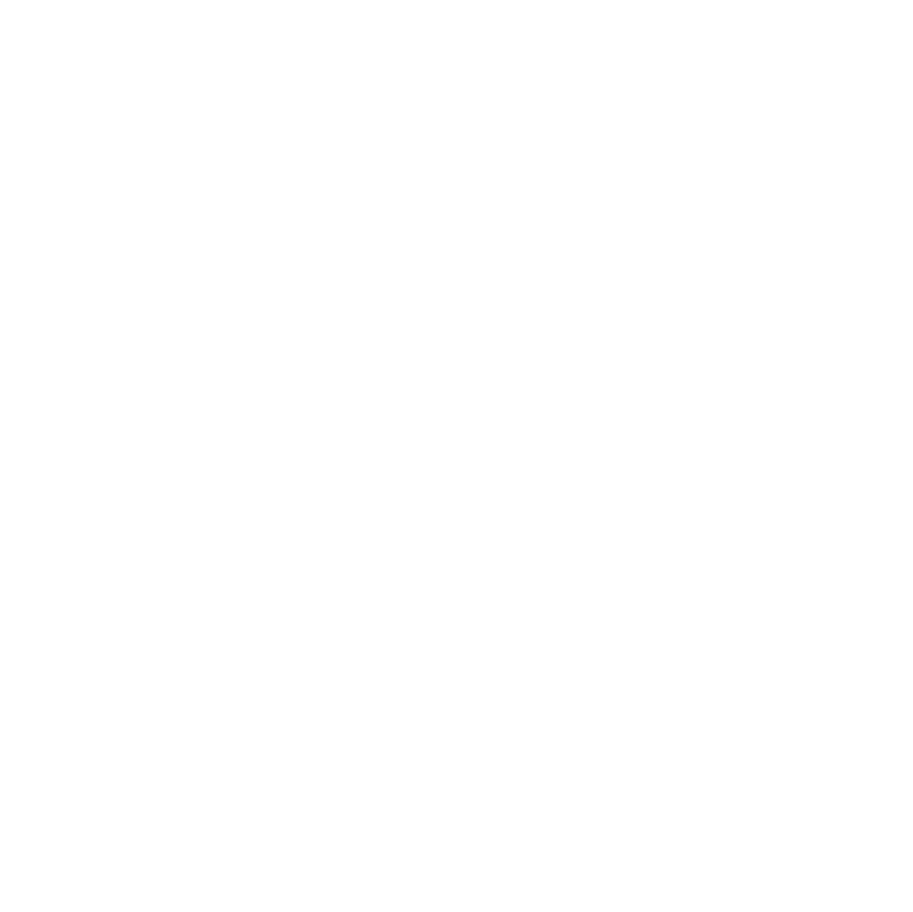
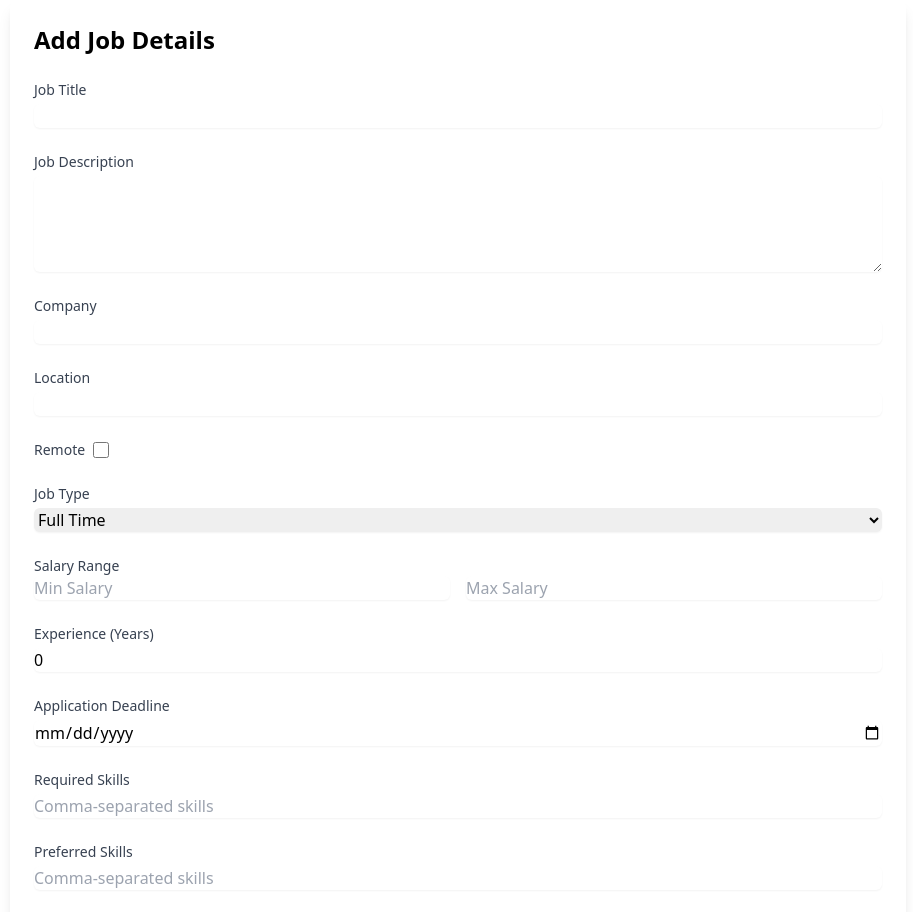
Before and after one commit to srgmnagar/That-s-What-They-Coded, a React (Vite) app in the folder Frontend/HireUp/: page /recruiter/addjob in a window 1280 px wide. Before the commit this address had no page. Shown: the top 912 px of the page, without its empty margins (182-1095 px from the left). Before the commit the page ends 800 px from the top, so only its background shows below. Built offline with nearby package versions, Linux system fonts and the light colour scheme.

Commit message:
Update job opportunity detail view and add route for adding job details

```diff
--- a/Frontend/HireUp/src/App.jsx
+++ b/Frontend/HireUp/src/App.jsx
@@ -10,6 +10,7 @@
 import ResumeUpload from './Pages/Candidate/ResumeUpload';
 import Profile from './Pages/Candidate/Profile';
 import CompanyProfile from './Pages/Recruiter/CompanyProfile';
+import AddJobDeets from './Pages/Recruiter/AddJobDeets';
 
 function App() {
   return (
@@ -26,6 +27,7 @@
             <Route path="/candidate/resumeupload" element={<ResumeUpload />} />
             <Route path="/candidate/profile" element={<Profile />} />
             <Route path="/recruiter/profile" element={<CompanyProfile />} />
+            <Route path="/recruiter/addjob" element={<AddJobDeets />} />
           </Routes>
 
       </AuthProvider>
--- /dev/null
+++ b/Frontend/HireUp/src/Pages/Recruiter/AddJobDeets.jsx
@@ -0,0 +1,184 @@
+//
+import React, { useState } from 'react';
+import { PenSquare, Briefcase, MapPin, DollarSign, Calendar, Search } from 'lucide-react';
+import { useNavigate } from 'react-router-dom';
+
+function AddJobDeets() {
+  const [jobDetails, setJobDetails] = useState({
+    title: "",
+    description: "",
+    company: "",
+    location: "",
+    remote: false,
+    job_type: "",
+    salary_min: "",
+    salary_max: "",
+    required_skills: "",
+    preferred_skills: "",
+    experience_years: 0,
+    categories: [],
+    application_deadline: "",
+  });
+
+  const navigate = useNavigate()
+  const api_link = "http://127.0.0.1:8000/";
+
+  const handleSubmit = async (e) => {
+    e.preventDefault();
+    const requiredSkillsArray = jobDetails.required_skills.split(',').map(skill => skill.trim());
+    const preferredSkillsArray = jobDetails.preferred_skills.split(',').map(skill => skill.trim());
+
+    try {
+      const response = await fetch(api_link + "base/job_opportunity_detail/", {
+        method: "PUT",
+        headers: {
+          "Content-Type": "application/json",
+          "Authorization": `Bearer ${JSON.parse(localStorage.getItem("authTokens")).access}`,
+        },
+        body: JSON.stringify({
+          ...jobDetails,
+          required_skills: requiredSkillsArray,
+          preferred_skills: preferredSkillsArray,
+        }),
+      });
+      if (response.ok) {
+        navigate("/recruiter/dashboard");
+      }
+    } catch (error) {
+      console.error("Error adding job details:", error);
+    }
+  };
+
+  return (
+    <div className="max-w-4xl mx-auto p-6 bg-white rounded-lg shadow-lg">
+      <h2 className="text-2xl font-bold mb-6">Add Job Details</h2>
+      <form onSubmit={handleSubmit} className="space-y-6">
+        <div>
+          <label className="block text-sm font-medium text-gray-700">Job Title</label>
+          <input
+            type="text"
+            value={jobDetails.title}
+            onChange={(e) => setJobDetails({ ...jobDetails, title: e.target.value })}
+            className="mt-1 block w-full rounded-md border-gray-300 shadow-sm focus:border-purple-500 focus:ring-purple-500"
+          />
+        </div>
+        <div>
+          <label className="block text-sm font-medium text-gray-700">Job Description</label>
+          <textarea
+            value={jobDetails.description}
+            onChange={(e) => setJobDetails({ ...jobDetails, description: e.target.value })}
+            rows={4}
+            className="mt-1 block w-full rounded-md border-gray-300 shadow-sm focus:border-purple-500 focus:ring-purple-500"
+          />
+        </div>
+        <div>
+          <label className="block text-sm font-medium text-gray-700">Company</label>
+          <input
+            type="text"
+            value={jobDetails.company}
+            onChange={(e) => setJobDetails({ ...jobDetails, company: e.target.value })}
+            className="mt-1 block w-full rounded-md border-gray-300 shadow-sm focus:border-purple-500 focus:ring-purple-500"
+          />
+        </div>
+        <div>
+          <label className="block text-sm font-medium text-gray-700">Location</label>
+          <input
+            type="text"
+            value={jobDetails.location}
+            onChange={(e) => setJobDetails({ ...jobDetails, location: e.target.value })}
+            className="mt-1 block w-full rounded-md border-gray-300 shadow-sm focus:border-purple-500 focus:ring-purple-500"
+          />
+        </div>
+        <div className="flex items-center">
+          <label className="block text-sm font-medium text-gray-700 mr-2">Remote</label>
+          <input
+            type="checkbox"
+            checked={jobDetails.remote}
+            onChange={(e) => setJobDetails({ ...jobDetails, remote: e.target.checked })}
+            className="focus:ring-purple-500 h-4 w-4 border-gray-300"
+          />
+        </div>
+        <div>
+          <label className="block text-sm font-medium text-gray-700">Job Type</label>
+          <select
+            value={jobDetails.job_type}
+            onChange={(e) => setJobDetails({ ...jobDetails, job_type: e.target.value })}
+            className="mt-1 block w-full rounded-md border-gray-300 shadow-sm focus:border-purple-500 focus:ring-purple-500"
+          >
+            <option value="full_time">Full Time</option>
+            <option value="part_time">Part Time</option>
+            <option value="contract">Contract</option>
+            <option value="internship">Internship</option>
+          </select>
+        </div>
+        <div>
+          <label className="block text-sm font-medium text-gray-700">Salary Range</label>
+          <div className="flex space-x-4">
+            <input
+              type="number"
+              value={jobDetails.salary_min}
+              onChange={(e) => setJobDetails({ ...jobDetails, salary_min: e.target.value })}
+              placeholder="Min Salary"
+              className="w-full rounded-md border-gray-300 shadow-sm focus:border-purple-500 focus:ring-purple-500"
+            />
+            <input
+              type="number"
+              value={jobDetails.salary_max}
+              onChange={(e) => setJobDetails({ ...jobDetails, salary_max: e.target.value })}
+              placeholder="Max Salary"
+              className="w-full rounded-md border-gray-300 shadow-sm focus:border-purple-500 focus:ring-purple-500"
+            />
+          </div>
+        </div>
+        <div>
+          <label className="block text-sm font-medium text-gray-700">Experience (Years)</label>
+          <input
+            type="number"
+            value={jobDetails.experience_years}
+            onChange={(e) => setJobDetails({ ...jobDetails, experience_years: e.target.value })}
+            className="mt-1 block w-full rounded-md border-gray-300 shadow-sm focus:border-purple-500 focus:ring-purple-500"
+          />
+        </div>
+        <div>
+          <label className="block text-sm font-medium text-gray-700">Application Deadline</label>
+          <input
+            type="date"
+            value={jobDetails.application_deadline}
+            onChange={(e) => setJobDetails({ ...jobDetails, application_deadline: e.target.value })}
+            className="mt-1 block w-full rounded-md border-gray-300 shadow-sm focus:border-purple-500 focus:ring-purple-500"
+          />
+        </div>
+        <div>
+          <label className="block text-sm font-medium text-gray-700">Required Skills</label>
+          <input
+            type="text"
+            value={jobDetails.required_skills}
+            onChange={(e) => setJobDetails({ ...jobDetails, required_skills: e.target.value })}
+            placeholder="Comma-separated skills"
+            className="mt-1 block w-full rounded-md border-gray-300 shadow-sm focus:border-purple-500 focus:ring-purple-500"
+          />
+        </div>
+        <div>
+          <label className="block text-sm font-medium text-gray-700">Preferred Skills</label>
+          <input
+            type="text"
+            value={jobDetails.preferred_skills}
+            onChange={(e) => setJobDetails({ ...jobDetails, preferred_skills: e.target.value })}
+            placeholder="Comma-separated skills"
+            className="mt-1 block w-full rounded-md border-gray-300 shadow-sm focus:border-purple-500 focus:ring-purple-500"
+          />
+        </div>
+        <div className="flex justify-end space-x-4">
+          <button
+            type="submit"
+            className="px-4 py-2 border border-transparent rounded-md shadow-sm text-sm font-medium text-white bg-purple-600 hover:bg-purple-700"
+          >
+            Add Job
+          </button>
+        </div>
+      </form>
+    </div>
+  );
+}
+
+export default AddJobDeets;
```
Also changed, not shown: 2 other files (tests, documents, lock files or other folders).
